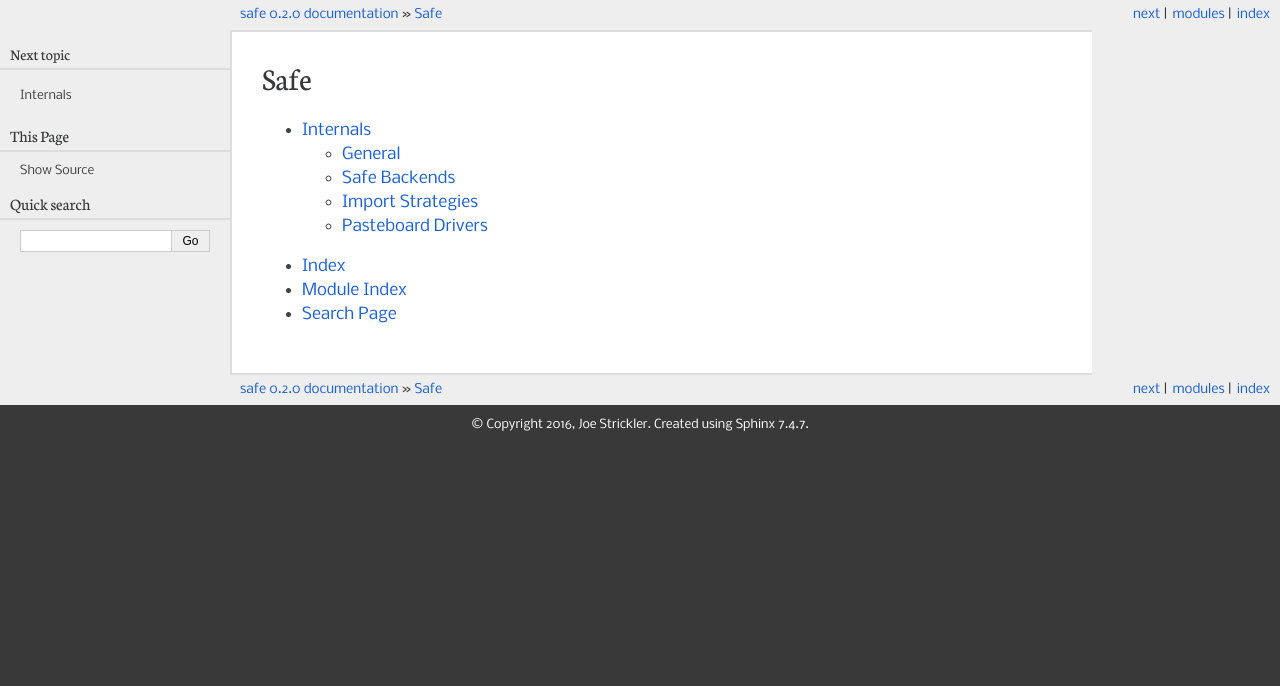
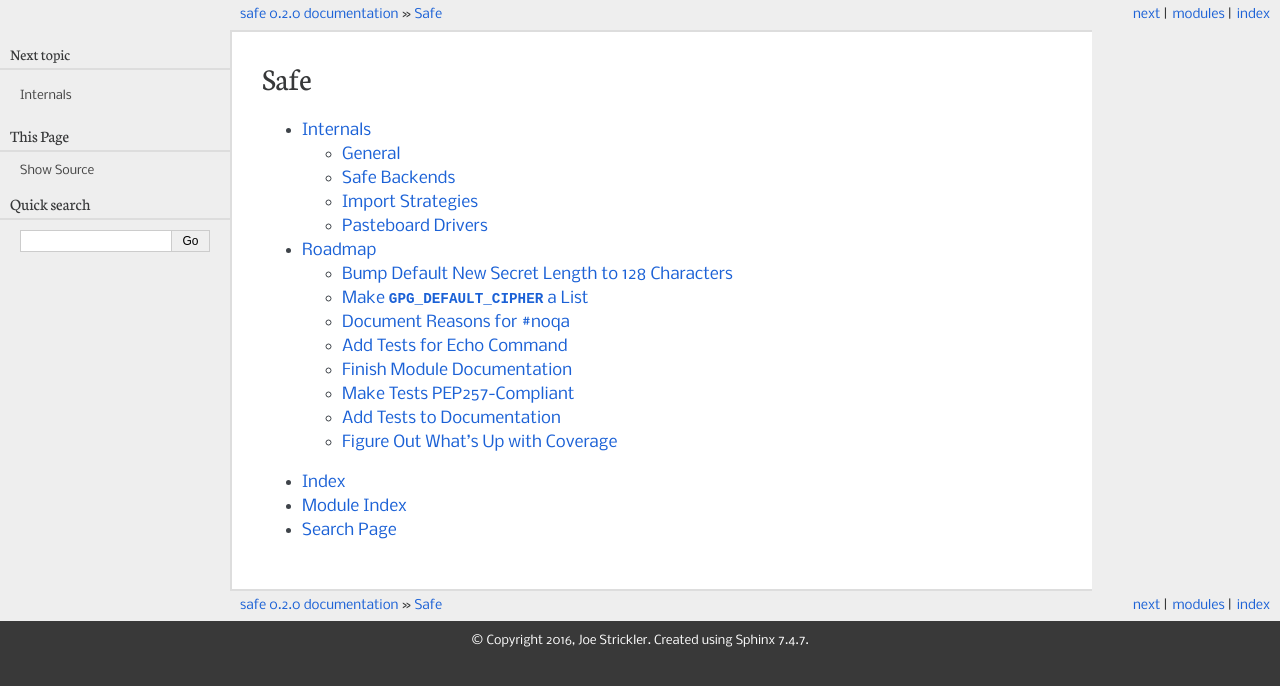
Before and after one commit to decafjoe/safe, a Sphinx documentation site: the page built from doc/index.rst, in a window 1280 px wide. Shown: the top 686 px of the page. Built offline with Sphinx 7.4.7, drawn with Linux system fonts in a browser that asks for light colours; some of the changed lines change nothing that is shown.

Commit message:
Adds roadmap.

```diff
--- a/doc/index.rst
+++ b/doc/index.rst
@@ -7,6 +7,7 @@
    :maxdepth: 2
 
    internals/index
+   roadmap
 
 * :ref:`genindex`
 * :ref:`modindex`
--- /dev/null
+++ b/doc/roadmap.rst
@@ -0,0 +1,83 @@
+
+=========
+ Roadmap
+=========
+
+
+Bump Default New Secret Length to 128 Characters
+================================================
+
+I think this just requires changes to the generate and interactive
+strategies. It should probably go into a top-level variable
+(``DEFAULT_NEW_SECRET_LENGTH``?) instead of being a bare integer
+argument buried inside the import strategy classes.
+
+
+Make ``GPG_DEFAULT_CIPHER`` a List
+==================================
+
+I think this is actually really broken. Scenario: user has a gpg
+version without the cast5 cipher. Tries to run safe. Doesn't supply a
+``--gpg-cipher`` argument. Safe tries to use cast5. Boom.
+
+The best way to implement this might be to have a short list of
+preferred ciphers (aes-es, cast5, blah). If none of those are
+available and the user tries to use the gpg backend without specifying
+a cipher, safe should error out and tell them that they'll have to
+specify the cipher.
+
+Related: this should also make aes256 the default cipher. Once this
+change is made, I can update the invocations in my shell environment
+(namely, the zsh and ledger repos), removing the
+``--gpg-cipher aes256`` option.
+
+
+Document Reasons for #noqa
+==========================
+
+For every #noqa instance, it should note the error it's overriding and
+the reason for the override.
+
+
+Add Tests for Echo Command
+==========================
+
+The echo command was hacked in as a quick necessity to get the ball
+rolling with safe. It should actually have tests.
+
+
+Finish Module Documentation
+===========================
+
+Namely, inside ``safe.py``. At this point, I've gotten through the
+ImportStrategy base class. The rest of the module needs done in the
+same style.
+
+
+Make Tests PEP257-Compliant
+===========================
+
+This is a large project, and must be done incrementally so I stay
+sane. Run ``make lint-pep257`` to run coverage with all the 257 checks
+enabled. Reduce the number of failures. Quit when it gets maddening.
+Repeat a few days later.
+
+Once everything is compliant, I can make the ``lint-pep257`` target
+the default lint target.
+
+
+Add Tests to Documentation
+==========================
+
+Why not? If I'm going to write all those fucking docstrings, I might
+has well present them nicely. This can be done in parallel with the
+PEP257-compliance item.
+
+
+Figure Out What's Up with Coverage
+==================================
+
+Right now, the yield statements are getting marked as uncovered.
+However, the tests would fail if they weren't actually getting hit.
+Not sure why this is, have a feeling it might be fixed in an updated
+version of coverage before I actually get to looking into this.
```
